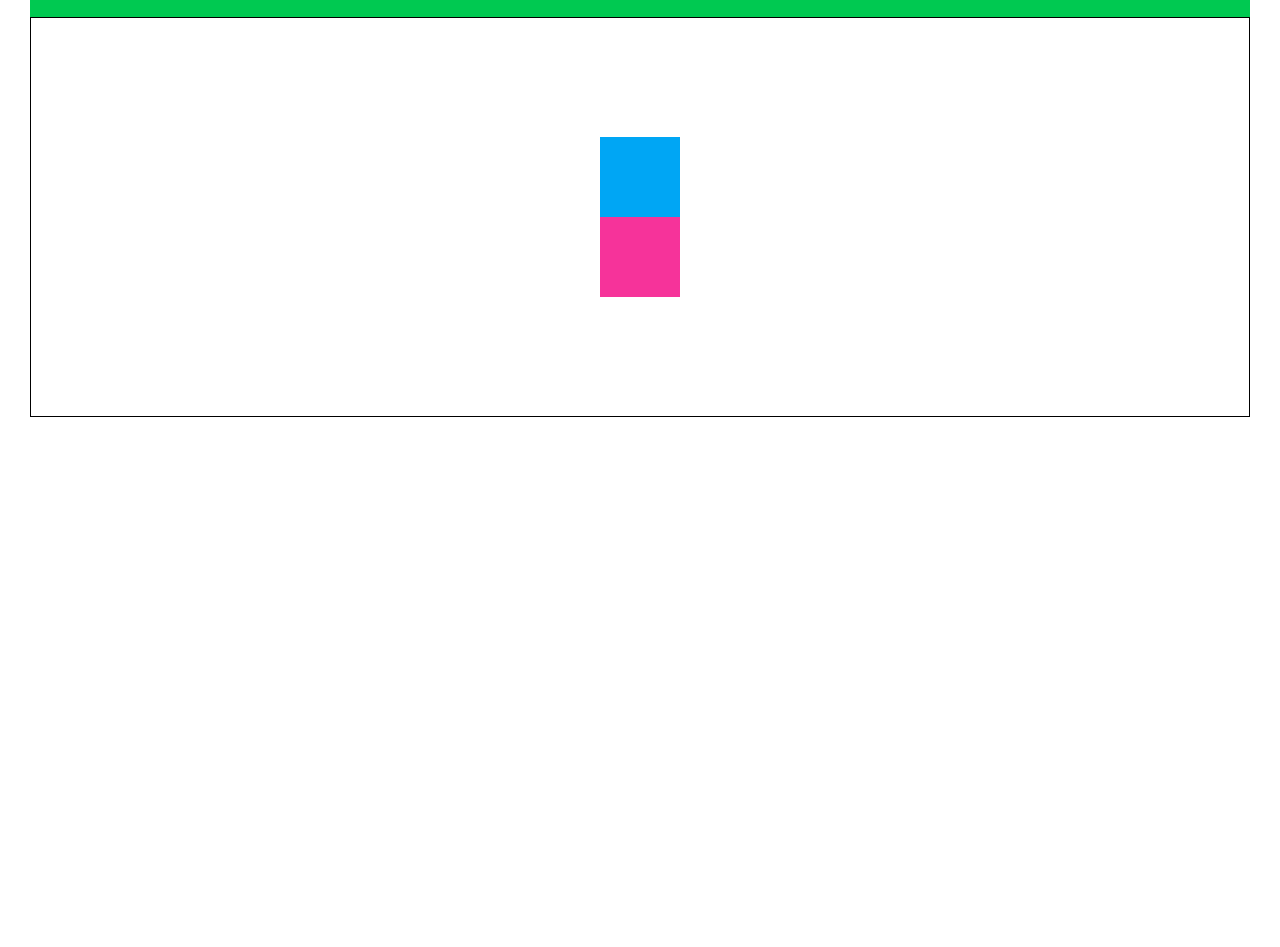
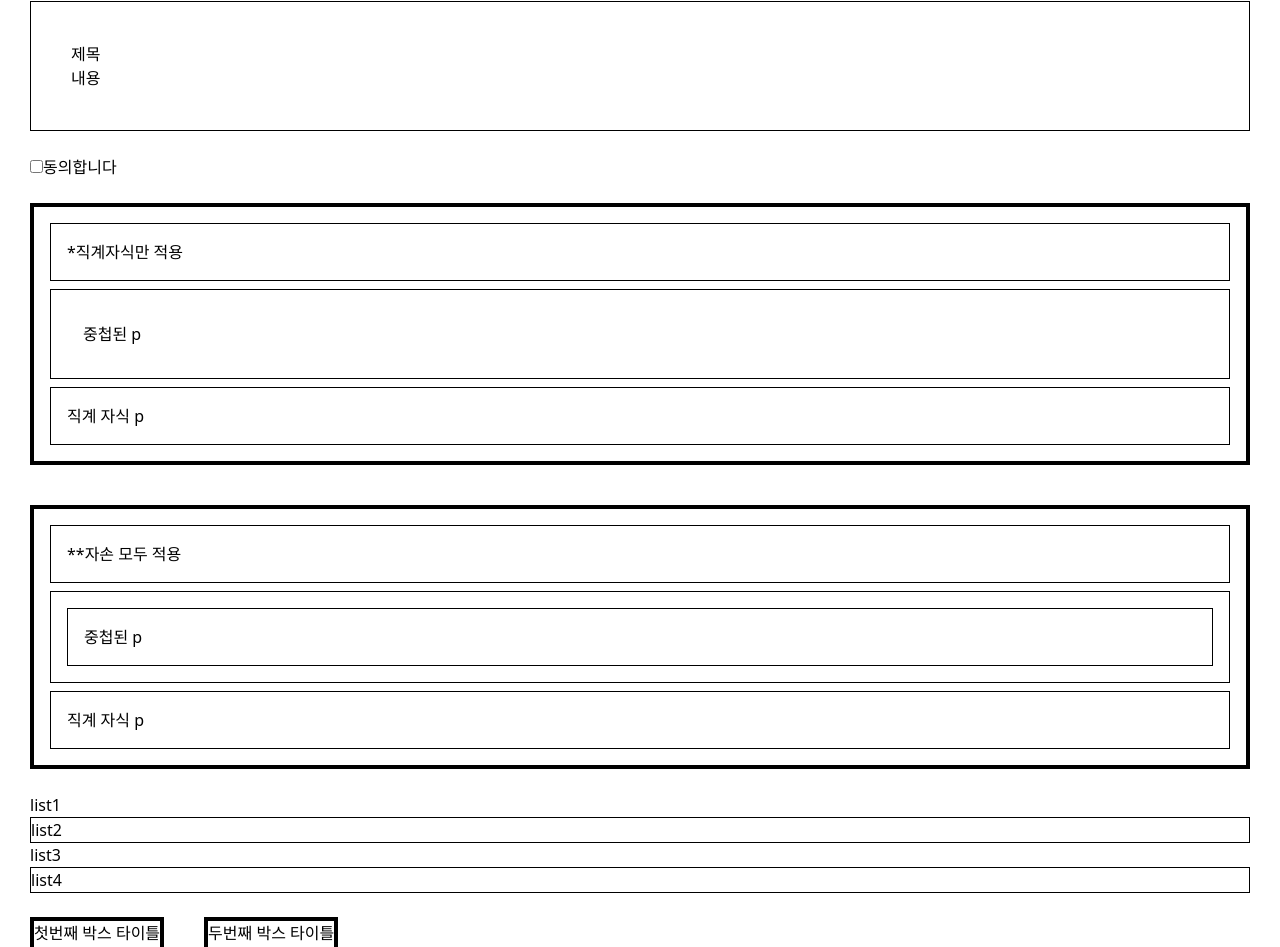
Before and after one commit to joyh7680/codingazit2, a React (Vite) app in the folder ex_section0/: page / in a window 1280 px wide. Shown: the part 125-1072 px from the top of the page. Before the commit the page ends 800 px from the top, so only its background shows below. Built offline with nearby package versions, Linux system fonts and the light colour scheme.

Commit message:
upload:섹션3 32.가상선택자 유틸리티

```diff
--- a/ex_section0/src/App.jsx
+++ b/ex_section0/src/App.jsx
@@ -1,11 +1,67 @@
 export default function App() {
   return (
     <>
-      <button className="bg-pink-500 p-4 text-white transition hover:bg-blue-500">hover me</button>
-      <div className="bg-green-500 p-4 transition-colors duration-1000 hover:bg-pink-500">마우스를 올려보세요</div>
-      <section className="group flex h-100 w-full flex-col flex-wrap items-center justify-center border">
-        <article className="size-20 cursor-pointer bg-sky-500 transition-transform ease-in-out group-hover:translate-x-100"></article>
-        <article className="size-20 cursor-pointer bg-pink-500 transition-transform delay-500 ease-in-out group-hover:translate-x-100"></article>
+      <button className="bg-gray-300 p-4 hover:bg-blue-500 focus:bg-green-500 active:bg-red-500">상태별 반응 버튼</button>
+      <br></br>
+      {/* // group 박스에 호버시 h1, p 태그의 글자색 변경 */}
+      <div className="group mt-10 border p-10">
+        <h1 className="group-hover:text-blue-500">제목</h1>
+        <p className="group-hover:text-red-500">내용</p>
+      </div>
+      <br></br>
+      {/* // peer 체크박스가 체크되었을 때 라벨의 글자색 변경 */}
+      <input type="checkbox" id="agree" className="peer" />
+      <label htmlFor="agree" className="peer-checked:text-green-500">
+        동의합니다
+      </label>
+      <br></br>
+      <br></br>
+      {/* article*2>h2+div>p  */}
+      {/* 직계자식 : * / 자손 모두 : ** */}
+      <section className="space-y-10">
+        {/* 직계자식만 적용 : * */}
+        <article className="border-4 p-4 *:border">
+          <h2 className="mb-2 p-4">*직계자식만 적용</h2>
+          <div className="mb-2 p-4">
+            <p className="p-4">중첩된 p</p>
+          </div>
+          <p className="p-4">직계 자식 p</p>
+        </article>
+
+        {/* 자손 모두 적용  : ** */}
+        <article className="border-4 p-4 **:border">
+          <h2 className="mb-2 p-4">**자손 모두 적용</h2>
+          <div className="mb-2 p-4">
+            <p className="p-4">중첩된 p</p>
+          </div>
+          <p className="p-4">직계 자식 p</p>
+        </article>
+      </section>
+      <br></br>
+
+      {/* ul>li*4{list} */}
+      {/* &는 “현재 요소 자신(부모)”을 가리키는 표시 */}
+      <ul className="*:even:border">
+        <li>list1</li>
+        <li>list2</li>
+        <li>list3</li>
+        <li>list4</li>
+      </ul>
+      <br></br>
+
+      {/* [&_p] = “이 요소 안에 있는 모든 p 태그”를 뜻함.
+       & : 자기자신 === section
+       _ : space */}
+      <section className="flex gap-10 *:border-4 [&_p]:text-red-500">
+        <article>
+          <h2>첫번째 박스 타이틀</h2>
+          <p> 첫번째 박스 본문</p>
+        </article>
+
+        <article>
+          <h2>두번째 박스 타이틀</h2>
+          <p> 두번째 박스 본문</p>
+        </article>
       </section>
     </>
   );
```
